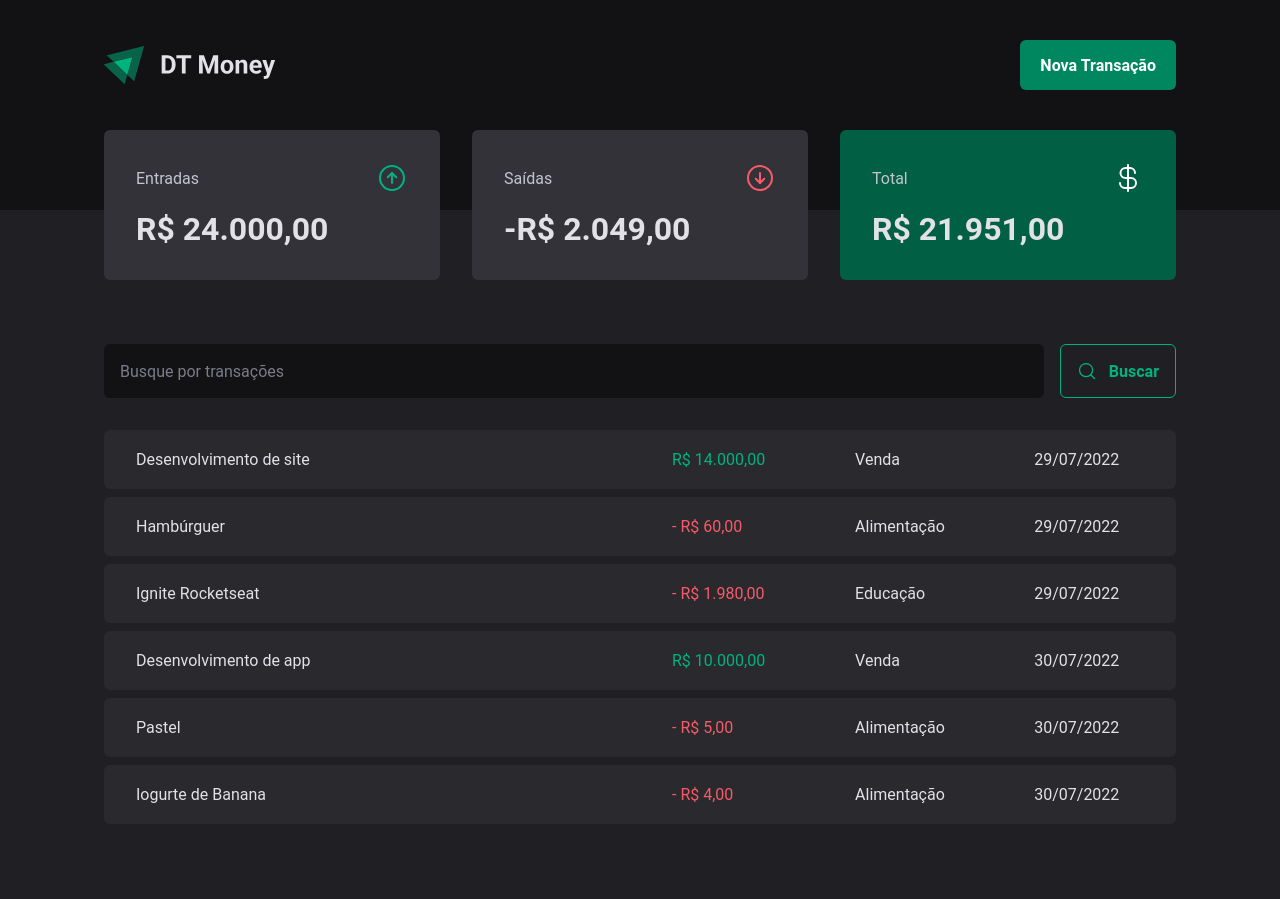
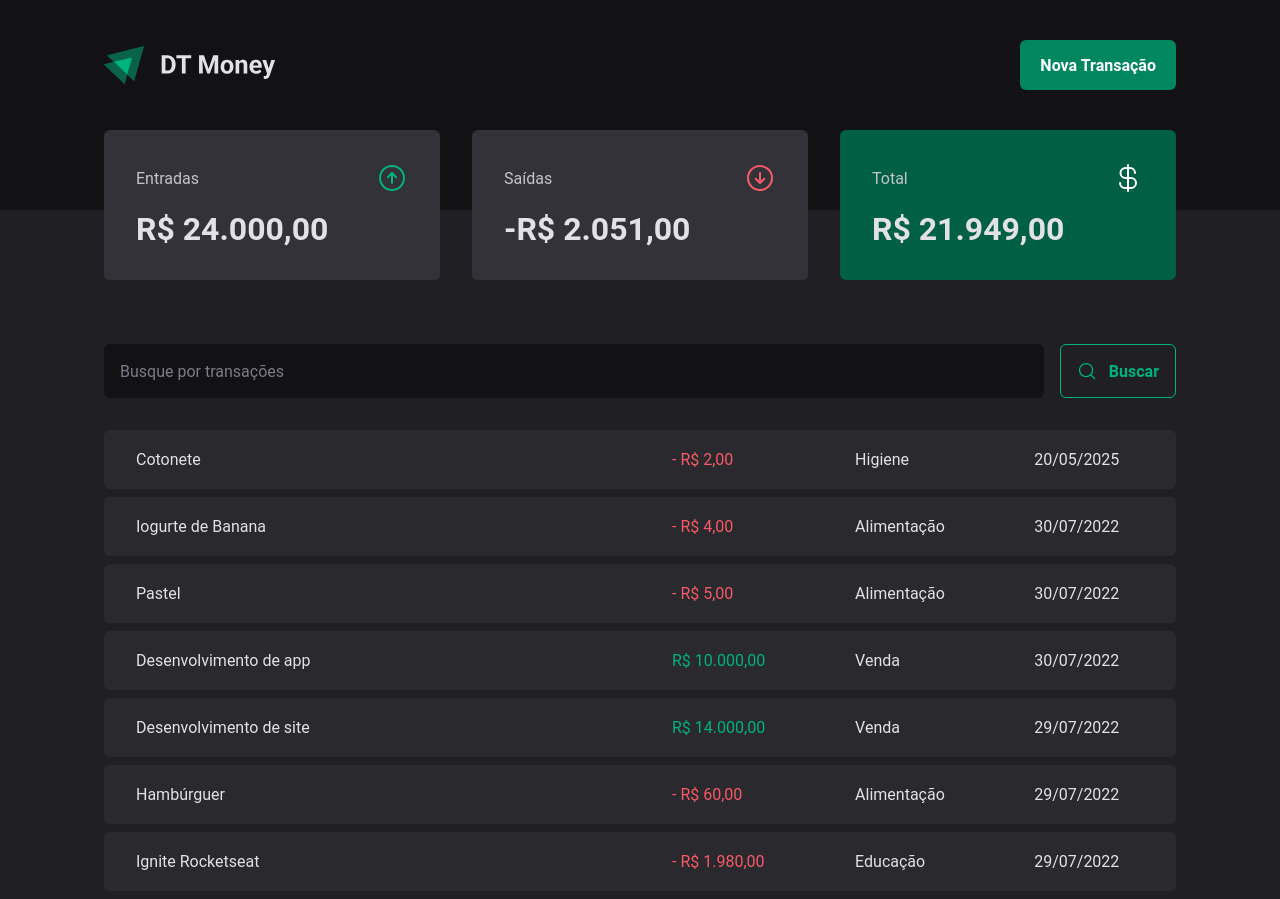
Before and after one commit to lucasmonteiro58/03-dt-money, a React (Vite) app: page / in a window 1280 px wide. Before the commit the page ends 832 px from the top, so only its background shows below. Built offline with nearby package versions, Linux system fonts and the light colour scheme; data requests are answered from the project's data file.

Commit message:
feat: ✨ add new transaction and update context for transaction creation

```diff
--- a/server.json
+++ b/server.json
@@ -47,6 +47,14 @@
       "type": "outcome",
       "createdAt": "2022-07-30T13:38:57.560Z",
       "id": 6
+    },
+    {
+      "description": "Cotonete",
+      "price": 2,
+      "category": "Higiene",
+      "type": "outcome",
+      "createdAt": "2025-05-20T18:41:24.101Z",
+      "id": 7
     }
   ]
 }
--- a/src/components/NewTransationModal/index.tsx
+++ b/src/components/NewTransationModal/index.tsx
@@ -2,7 +2,6 @@ import { zodResolver } from "@hookform/resolvers/zod";
 import * as Dialog from "@radix-ui/react-dialog";
 import { ArrowCircleDown, ArrowCircleUp, X } from "phosphor-react";
 import { Controller, useForm } from "react-hook-form";
-
 import * as z from "zod";
 
 import {
@@ -12,6 +11,8 @@ import {
   TransactionType,
   TransactionTypeButton,
 } from "./styles";
+import { useContext } from "react";
+import { TransactionsContext } from "../../contexts/TransactionsContext";
 
 const newTransactionFormSchema = z.object({
   description: z.string(),
@@ -23,11 +24,13 @@ const newTransactionFormSchema = z.object({
 type NewTransactionFormInputs = z.infer<typeof newTransactionFormSchema>;
 
 export function NewTransactionModal() {
+  const { createTransaction } = useContext(TransactionsContext);
   const {
     control,
     register,
     handleSubmit,
     formState: { isSubmitting },
+    reset,
   } = useForm<NewTransactionFormInputs>({
     resolver: zodResolver(newTransactionFormSchema),
     defaultValues: {
@@ -36,8 +39,8 @@ export function NewTransactionModal() {
   });
 
   async function handleCreateNewTransaction(data: NewTransactionFormInputs) {
-    await new Promise((resolve) => setTimeout(resolve, 2000));
-    console.log(data);
+    createTransaction(data);
+    reset();
   }
 
   return (
--- a/src/contexts/TransactionsContext.tsx
+++ b/src/contexts/TransactionsContext.tsx
@@ -10,9 +10,17 @@ interface Transaction {
   createdAt: string;
 }
 
+interface CreateTransactionInput {
+  description: string;
+  price: number;
+  category: string;
+  type: "income" | "outcome";
+}
+
 interface TransactionContextType {
   transactions: Transaction[];
   fetchTransactions: (query?: string) => Promise<void>;
+  createTransaction: (data: CreateTransactionInput) => Promise<void>;
 }
 
 export const TransactionsContext = createContext({} as TransactionContextType);
@@ -28,10 +36,24 @@ export function TransactionsProvider({ children }: TransactionProviderProps) {
     const response = await api.get("/transactions", {
       params: {
         q: query,
+        _sort: "createdAt",
+        _order: "desc",
       },
     });
 
     setTransactions(response.data);
+  }
+
+  async function createTransaction(data: CreateTransactionInput) {
+    const { description, price, category, type } = data;
+    const response = await api.post("/transactions", {
+      description,
+      price,
+      category,
+      type,
+      createdAt: new Date(),
+    });
+    setTransactions((prev) => [response.data, ...prev]);
   }
 
   useEffect(() => {
@@ -39,7 +61,9 @@ export function TransactionsProvider({ children }: TransactionProviderProps) {
   }, []);
 
   return (
-    <TransactionsContext.Provider value={{ transactions, fetchTransactions }}>
+    <TransactionsContext.Provider
+      value={{ transactions, fetchTransactions, createTransaction }}
+    >
       {children}
     </TransactionsContext.Provider>
   );
```
